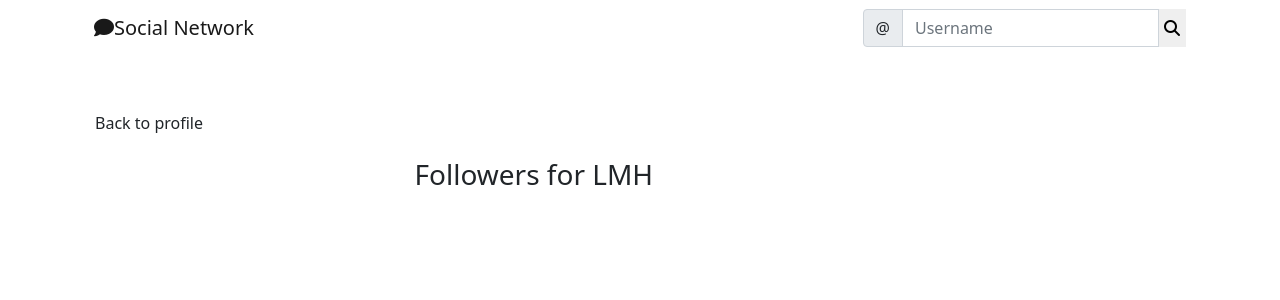
After one commit to LoneHilke/social-media-app, a Django app: page /social/profile/1/followers/ in a window 1280 px wide. The commit adds this page. Shown: the top 300 px of the page. Run offline with Django 4.2, Linux system fonts and the light colour scheme; data comes from the database, SQL or seed files in the repository; both versions use the stored data as it was after the commit; some libraries are stand-ins or nearby versions.

Commit message:
part 10
part 10

Co-Authored-By: Qvisty <18654175+qvisty@users.noreply.github.com>

```diff
--- a/socialnetwork/landing/templates/landing/navbar.html
+++ b/socialnetwork/landing/templates/landing/navbar.html
@@ -27,7 +27,7 @@
         <div class="nav-item dropdown">
             <a class="nav-link dropdown-toggle text-dark" data-bs-toggle="dropdown" role="button" aria-expanded="False"><i class="fas fa-user"></i></a>
             <ul class="dropdown-menu">
-                <li><a class="dropdown-item" href="{% url 'profile' user.profile.pk %}">Profile</a></li>
+                <li><a class="dropdown-item" href="{% url 'profile' request.user.profile.pk %}">Profile</a></li>
                 <li><a class="dropdown-item" href="{% url 'account_logout' %}">Sign Out</a></li>
             </ul>
         </div>
--- /dev/null
+++ b/socialnetwork/social/templates/social/followers_list.html
@@ -0,0 +1,29 @@
+{% extends 'landing/base.html' %}
+
+{% block content %}
+<div class="container">
+    <div class="row mt-5">
+        <div class="col-md-3 col-sm-16">
+            <a href="{% url 'profile' profile.pk %}" class="btn btn-ligth">Back to profile</a>
+        </div>
+    </div>
+
+    <div class="row justify-content-center mt-3">
+        <div class="col-md-5 col-sm-12">
+            {% if profile.name %}
+            <h3>Followers for {{ profile.name }}</h3>
+            {% else %}
+            <h3>Follower for @{{ profile.user.username }}</h3>
+            {% endif %}
+        </div>
+    </div>
+    {% for follower in followers %}
+    <div class="row justify-content-center mt-3">
+        <div class="col-md-5 col-sm-12 position-relative my-3">
+            <a href="{% url 'profile' follower.profile.pk %}"><img class="rounded-circle post-img" height="60" width="60" src="{{ follower.profile.picture.url}}" /></a>
+            <a href="{% url 'profile' follower.profile.pk %}" class="post-link"><h5 class="mt-3">@{{ follower.username }}</h5></a>
+        </div>
+    </div>
+    {% endfor %}
+</div>
+{% endblock content %}
--- a/socialnetwork/social/urls.py
+++ b/socialnetwork/social/urls.py
@@ -1,5 +1,5 @@
 from django.urls import path
-from .views import CommentDeleteView, PostListView, PostDetailView, PostEditView, PostDeleteView, CommentDeleteView, ProfileView, ProfileEditView, AddFollower, RemoveFollower, AddLike, Dislike, UserSearch
+from .views import CommentDeleteView, PostListView, PostDetailView, PostEditView, PostDeleteView, CommentDeleteView, ProfileView, ProfileEditView, AddFollower, RemoveFollower, AddLike, Dislike, UserSearch, ListFollowers
 
 urlpatterns = [
     path('', PostListView.as_view(), name='post-list'),
@@ -11,6 +11,7 @@ urlpatterns = [
     path('post/<int:pk>/dislike', Dislike.as_view(), name='dislike'),
     path('profile/<int:pk>/', ProfileView.as_view(), name='profile'),
     path('profile/edit/<int:pk>/', ProfileEditView.as_view(), name='profile-edit'),
+    path('profile/<int:pk>/followers/', ListFollowers.as_view(), name='list-followers'),
     path('profile/<int:pk>/followers/add', AddFollower.as_view(), name='add-follower'),
     path('profile/<int:pk>/followers/remove', RemoveFollower.as_view(), name='remove-follower'),
     path('search/', UserSearch.as_view(), name='profile-search'),
--- a/socialnetwork/social/views.py
+++ b/socialnetwork/social/views.py
@@ -239,3 +239,15 @@ class UserSearch(View):
         }
 
         return render(request, 'social/search.html', context)
+
+class ListFollowers(View):
+    def get(self, request, pk, *args, **kwargs):
+        profile = UserProfile.objects.get(pk=pk)
+        followers = profile.followers.all()
+
+        context ={
+            'profile': profile,
+            'followers': followers,
+        }
+
+        return render(request, 'social/followers_list.html', context)
--- a/socialnetwork/socialnetwork/settings.py
+++ b/socialnetwork/socialnetwork/settings.py
@@ -11,7 +11,7 @@ https://docs.djangoproject.com/en/4.0/ref/settings/
 """
 
 from pathlib import Path
-#import os
+import os
 # Build paths inside the project like this: BASE_DIR / 'subdir'.
 BASE_DIR = Path(__file__).resolve().parent.parent
 
@@ -135,7 +135,7 @@ USE_TZ = True
 
 # Static files (CSS, JavaScript, Images)
 # https://docs.djangoproject.com/en/4.0/howto/static-files/
-#STATICFILES_DIRS = [os.path.join(BASE_DIR, 'static')]
+STATICFILES_DIRS = [os.path.join(BASE_DIR, 'static')]
 
 
 STATIC_URL = 'static/'
```
Also changed, not shown: socialnetwork/social/templates/social/profile.html (+23 -16 lines), socialnetwork/db.sqlite3.
